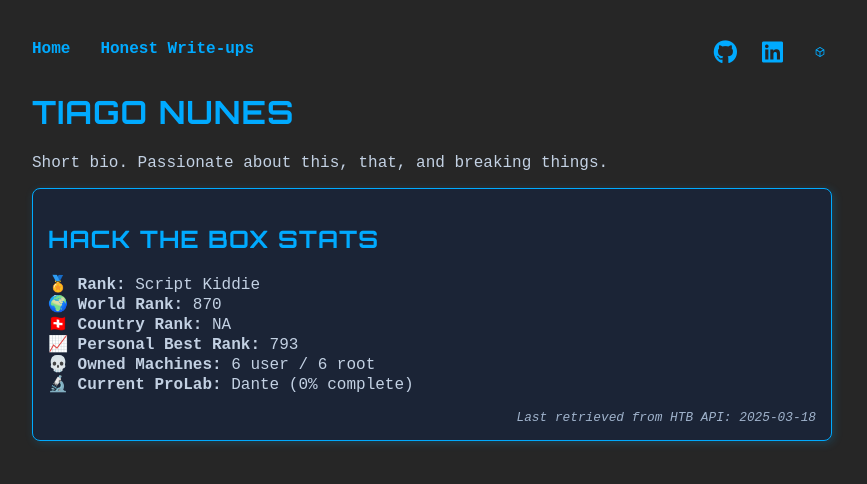
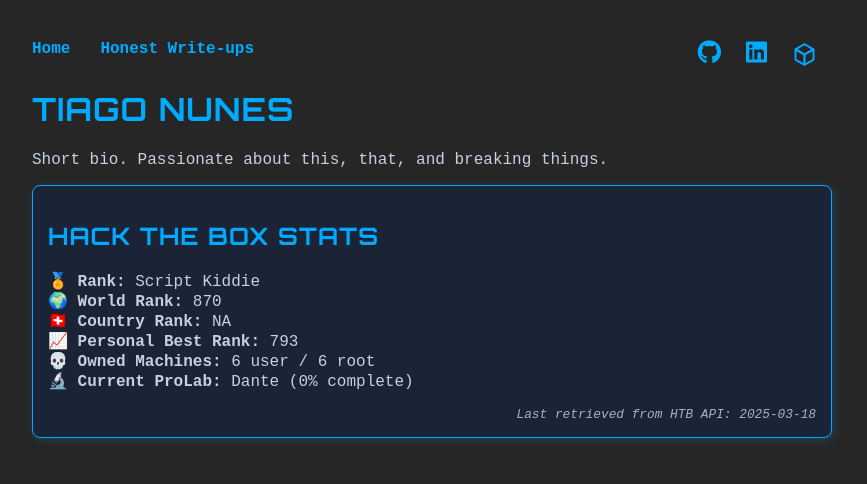
Before and after one commit to tiagomanunes/tiagomanunes.github.io, a Jekyll site: the page built from index.md, in a window 1280 px wide. Shown: the top 484 px of the page, without its empty margins (208-1075 px from the left). Built offline with Jekyll 4.4.1, drawn with Linux system fonts in a browser that asks for light colours.

Commit message:
Fix HTB link

```diff
--- a/assets/css/style.css
+++ b/assets/css/style.css
@@ -97,9 +97,18 @@
 }
 
 .social-icons img {
-  width: 24px;
-  height: 24px;
+  width: 55px;
+  height: 55px;
+  vertical-align: middle;
   transition: filter 0.3s ease-in-out;
+}
+
+.social-icons a.custom-icon {
+  display: inline-flex;
+  align-items: center;
+  margin-top: -15px;
+  margin-bottom: -15px;
+  margin-left: -15px;
 }
 
 .social-icons a.custom-icon:hover img {
```
